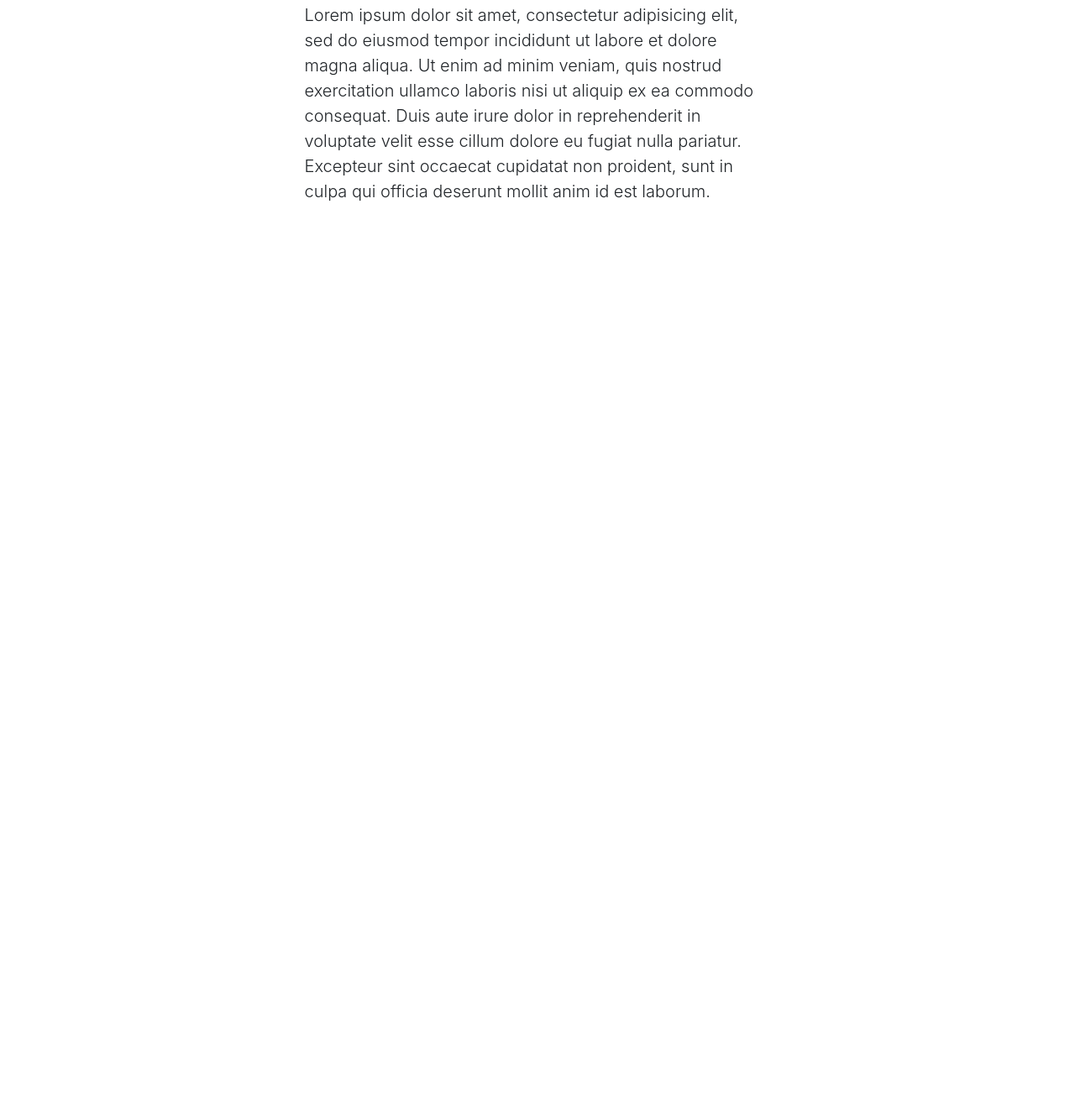
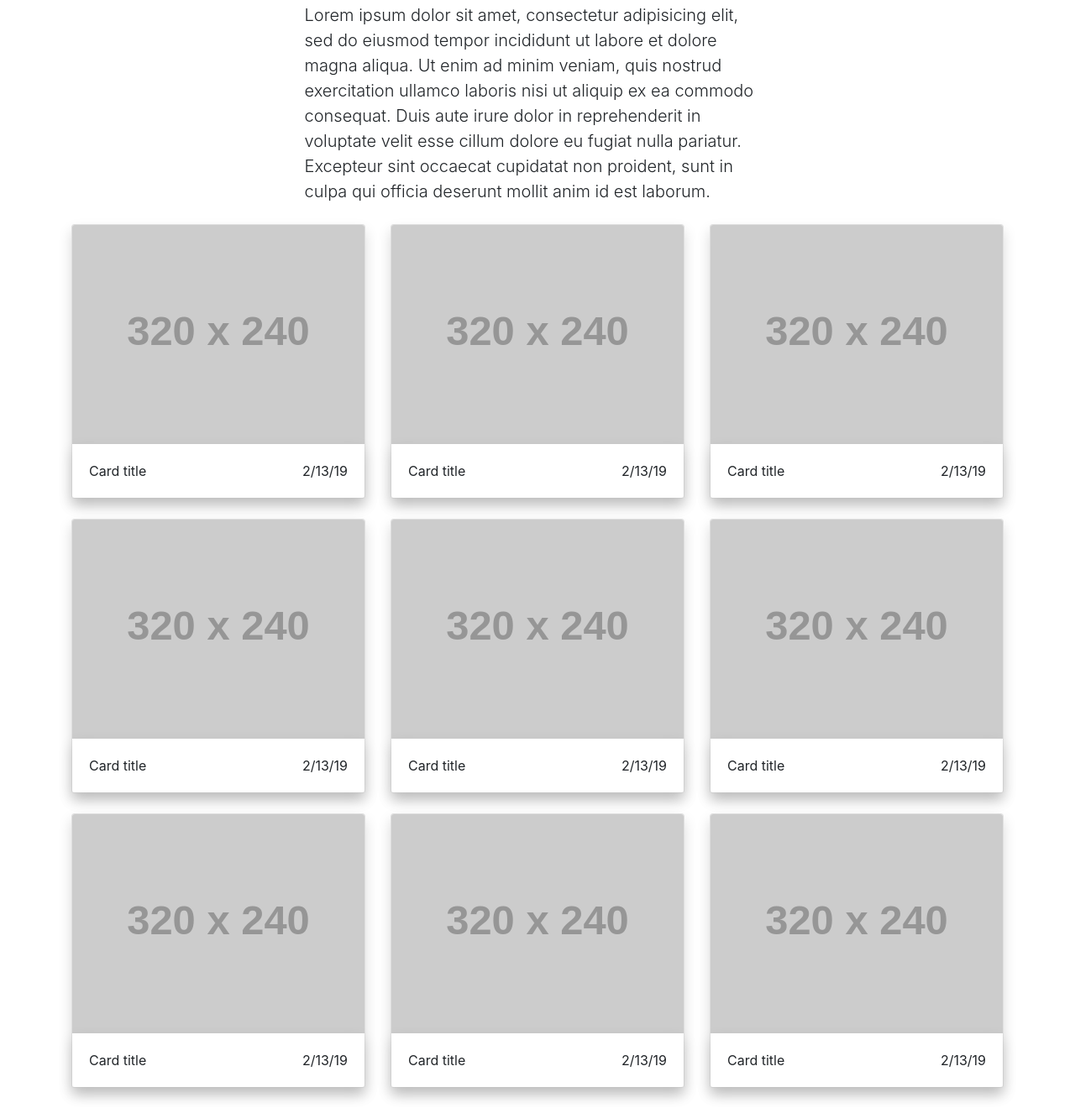
Before and after one commit to mattonediting/bootstrap-exercise, a plain HTML site: page index.html in a window 1280 px wide. Shown: the part 717-2037 px from the top of the page at 84% size. Before the commit the page ends 984 px from the top, so only its background shows below. Drawn offline with nearby package versions, Linux system fonts and the light colour scheme; placeholder pictures from the web are drawn by us.

Commit message:
formatting

```diff
--- a/index.html
+++ b/index.html
@@ -45,6 +45,118 @@
 		consequat. Duis aute irure dolor in reprehenderit in voluptate velit esse
 		cillum dolore eu fugiat nulla pariatur. Excepteur sint occaecat cupidatat non
 		proident, sunt in culpa qui officia deserunt mollit anim id est laborum.</p>
+
+			<section class="row">
+
+		<!-- Card -->
+			<div class="col-md-6 col-lg-4 mb-4">
+				<article class="card shadow">
+				  <img src="https://via.placeholder.com/320x240" class="card-img-top" alt="Placeholder">
+					  <header class="card-body d-md-flex justify-content-between shadow">
+					    <p class="card-title m-0">Card title</p>
+					    <p class="card-title m-0">2/13/19</p>
+
+				  	</header>
+				</article>
+			</div>
+		<!-- END Card -->
+		<!-- Card -->
+			<div class="col-md-6 col-lg-4 mb-4">
+				<article class="card shadow">
+				  <img src="https://via.placeholder.com/320x240" class="card-img-top" alt="Placeholder">
+					  <header class="card-body d-md-flex justify-content-between shadow">
+					    <p class="card-title m-0">Card title</p>
+					    <p class="card-title m-0">2/13/19</p>
+
+				  	</header>
+				</article>
+			</div>
+		<!-- END Card -->
+				<!-- Card -->
+			<div class="col-md-6 col-lg-4 mb-4">
+				<article class="card shadow">
+				  <img src="https://via.placeholder.com/320x240" class="card-img-top" alt="Placeholder">
+					  <header class="card-body d-md-flex justify-content-between shadow">
+					    <p class="card-title m-0">Card title</p>
+					    <p class="card-title m-0">2/13/19</p>
+
+				  	</header>
+				</article>
+			</div>
+		<!-- END Card -->
+				<!-- Card -->
+			<div class="col-md-6 col-lg-4 mb-4">
+				<article class="card shadow">
+				  <img src="https://via.placeholder.com/320x240" class="card-img-top" alt="Placeholder">
+					  <header class="card-body d-md-flex justify-content-between shadow">
+					    <p class="card-title m-0">Card title</p>
+					    <p class="card-title m-0">2/13/19</p>
+
+				  	</header>
+				</article>
+			</div>
+		<!-- END Card -->
+		<!-- Card -->
+			<div class="col-md-6 col-lg-4 mb-4">
+				<article class="card shadow">
+				  <img src="https://via.placeholder.com/320x240" class="card-img-top" alt="Placeholder">
+					  <header class="card-body d-md-flex justify-content-between shadow">
+					    <p class="card-title m-0">Card title</p>
+					    <p class="card-title m-0">2/13/19</p>
+
+				  	</header>
+				</article>
+			</div>
+		<!-- END Card -->
+				<!-- Card -->
+			<div class="col-md-6 col-lg-4 mb-4">
+				<article class="card shadow">
+				  <img src="https://via.placeholder.com/320x240" class="card-img-top" alt="Placeholder">
+					  <header class="card-body d-md-flex justify-content-between shadow">
+					    <p class="card-title m-0">Card title</p>
+					    <p class="card-title m-0">2/13/19</p>
+
+				  	</header>
+				</article>
+			</div>
+		<!-- END Card -->
+				<!-- Card -->
+			<div class="col-md-6 col-lg-4 mb-4">
+				<article class="card shadow">
+				  <img src="https://via.placeholder.com/320x240" class="card-img-top" alt="Placeholder">
+					  <header class="card-body d-md-flex justify-content-between shadow">
+					    <p class="card-title m-0">Card title</p>
+					    <p class="card-title m-0">2/13/19</p>
+
+				  	</header>
+				</article>
+			</div>
+		<!-- END Card -->
+		<!-- Card -->
+			<div class="col-md-6 col-lg-4 mb-4">
+				<article class="card shadow">
+				  <img src="https://via.placeholder.com/320x240" class="card-img-top" alt="Placeholder">
+					  <header class="card-body d-md-flex justify-content-between shadow">
+					    <p class="card-title m-0">Card title</p>
+					    <p class="card-title m-0">2/13/19</p>
+
+				  	</header>
+				</article>
+			</div>
+		<!-- END Card -->
+				<!-- Card -->
+			<div class="col-md-6 col-lg-4 mb-4">
+				<article class="card shadow">
+				  <img src="https://via.placeholder.com/320x240" class="card-img-top" alt="Placeholder">
+					  <header class="card-body d-md-flex justify-content-between shadow">
+					    <p class="card-title m-0">Card title</p>
+					    <p class="card-title m-0">2/13/19</p>
+
+				  	</header>
+				</article>
+			</div>
+		<!-- END Card -->
+		</section>
 	</main>
 
 
```
Also changed, not shown: assets/images/placeholder.png (added).
